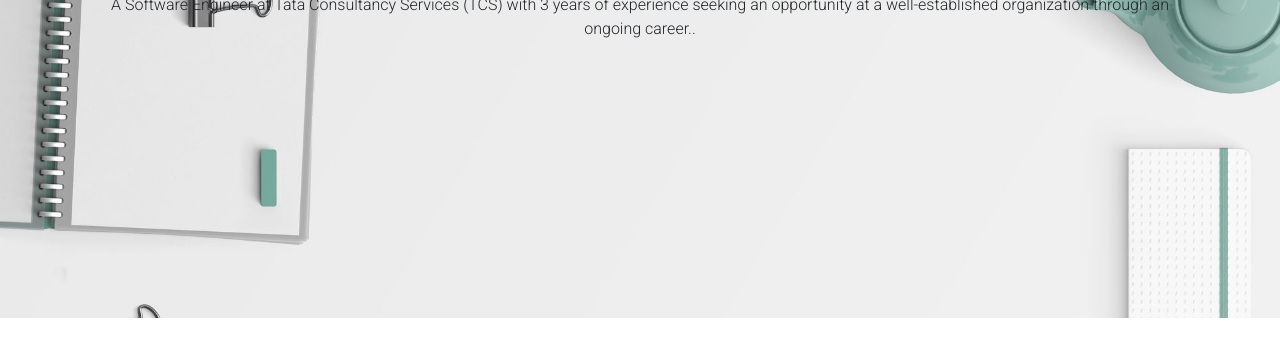
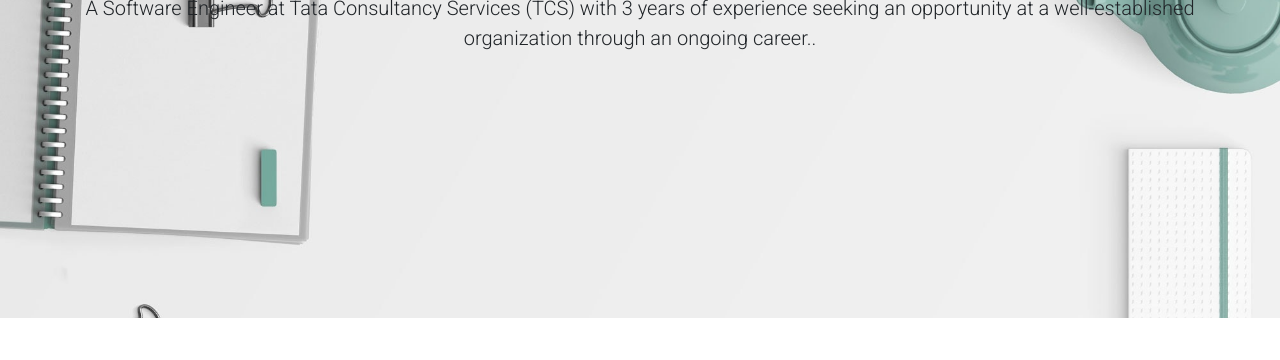
Before and after one commit to GitHub-555/My-Resume, a plain HTML site: page index.html in a window 1280 px wide. Shown: the part 308-668 px from the top of the page. Drawn offline with nearby package versions, Linux system fonts and the light colour scheme.

Commit message:
Update style.css
changed intro desc font size.

```diff
--- a/CSS/style.css
+++ b/CSS/style.css
@@ -30,6 +30,10 @@ body {
     background-attachment: fixed;
     background-repeat: no-repeat;
     background-size: cover;
+}
+
+#header p{
+    font-size: 20px;
 }
 
 .btn-outline-secondary:hover {
```
